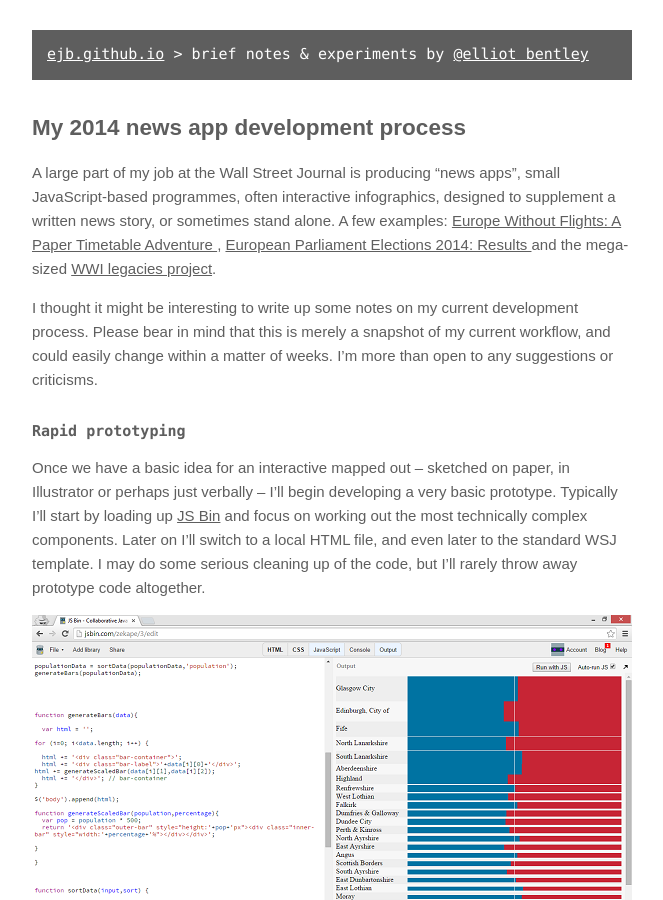
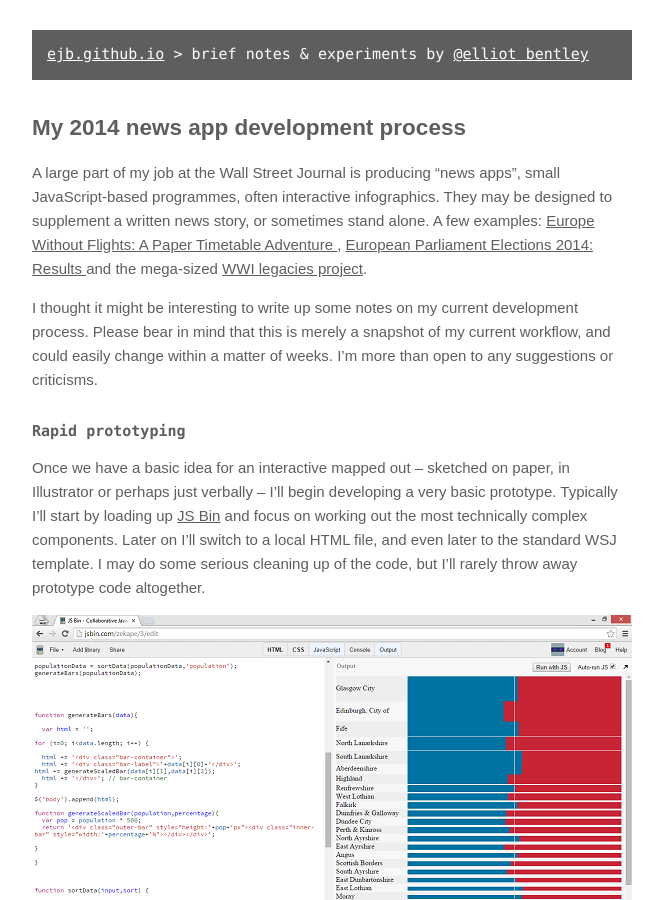
Before and after one commit to ejb/elliotbentley.com, a Jekyll site: the page built from _posts/2014-10-05-news-app-process-2014.markdown, in a window 1280 px wide and 900 px high. Shown: the whole window, without its empty margins (308-971 px from the left). Built offline with Jekyll 4.4.1, drawn with Linux system fonts in a browser that asks for light colours.

Commit message:
Trying again...
This is really messing up my commit history

```diff
--- a/_posts/2014-10-05-news-app-process-2014.markdown
+++ b/_posts/2014-10-05-news-app-process-2014.markdown
@@ -1,9 +1,9 @@
 ---
 layout: post
-title: "My 2014 news app development process"
+title:  "My 2014 news app development process"
 ---
 
-A large part of my job at the Wall Street Journal is producing "news apps", small JavaScript-based programmes, often interactive infographics, designed to supplement a written news story, or sometimes stand alone. A few examples: [Europe Without Flights: A Paper Timetable Adventure
+A large part of my job at the Wall Street Journal is producing "news apps", small JavaScript-based programmes, often interactive infographics. They may be designed to supplement a written news story, or sometimes stand alone. A few examples: [Europe Without Flights: A Paper Timetable Adventure
 ](http://graphics.wsj.com/europe-timetable-adventure/), [European Parliament Elections 2014: Results
 ](http://graphics.wsj.com/european-elections-2014/) and the mega-sized [WWI legacies project](http://online.wsj.com/ww1/).
 
```
